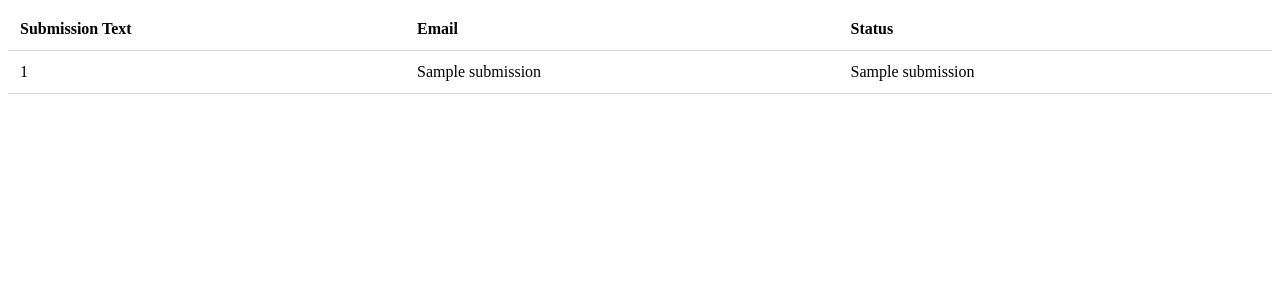
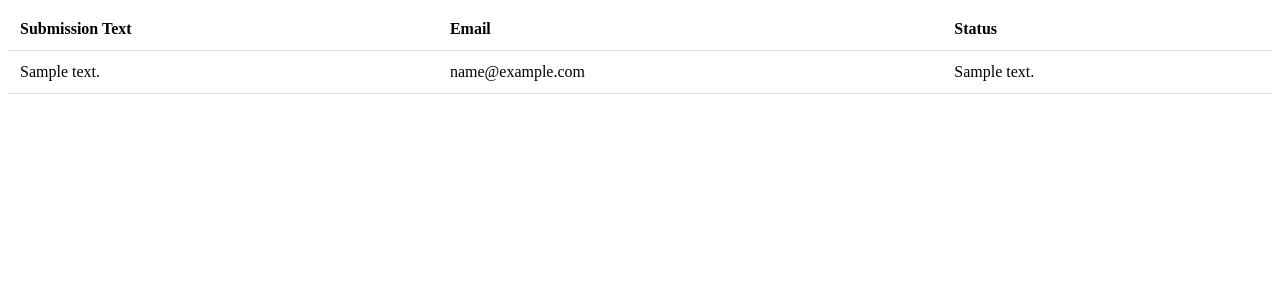
Before and after one commit to tmansmann0/RobotsDecideLitmag, a Flask app: template templates/submissions.html in a window 1280 px wide. Shown: the top 300 px of the page. Run offline with Flask 2, Linux system fonts and the light colour scheme; the template is opened without the code that fills it: most values are stand-ins (such as "Sample title", 1, 10 or a date in 2020).

Commit message:
added authentication and fixed submissions page after ORM merge

```diff
--- a/main.py
+++ b/main.py
@@ -3,8 +3,12 @@ from transformers import pipeline
 from sqlalchemy import create_engine, Column, String, Integer
 from sqlalchemy.ext.declarative import declarative_base
 from sqlalchemy.orm import sessionmaker
+from flask_basicauth import BasicAuth
 
 app = Flask(__name__)
+app.config['BASIC_AUTH_USERNAME'] = 'username'
+app.config['BASIC_AUTH_PASSWORD'] = 'password'
+basic_auth = BasicAuth(app)
 
 classifier = pipeline("zero-shot-classification", model="facebook/bart-large-mnli")
 candidate_labels = ['good poetry', 'bad poetry']
@@ -56,11 +60,17 @@ def submit():
     return render_template('submit.html')
 
 @app.route('/submissions')
+@basic_auth.required
 def submissions():
     session = get_db()
     # Fetch all the submissions from the table
     submissions = session.query(Submission).all()
     session.close()
+
+    # Replace newline characters with <br> tags
+    for submission in submissions:
+        submission.submission_text = submission.submission_text.replace('\n', '<br>')
+
     return render_template('submissions.html', submissions=submissions)
 
 if __name__ == '__main__':
--- a/templates/submissions.html
+++ b/templates/submissions.html
@@ -6,9 +6,9 @@
   </tr>
   {% for submission in submissions %}
   <tr style="border-bottom: 1px solid #ddd;">
-    <td style="padding: 12px;">{{ submission[0] }}</td>
-    <td style="padding: 12px;">{{ submission[1] }}</td>
-    <td style="padding: 12px;">{{ submission[2] }}</td>
+    <td style="padding: 12px;">{{ submission.submission_text }}</td>
+    <td style="padding: 12px;">{{ submission.email }}</td>
+    <td style="padding: 12px;">{{ submission.decision }}</td>
   </tr>
   {% endfor %}
 </table>
```
